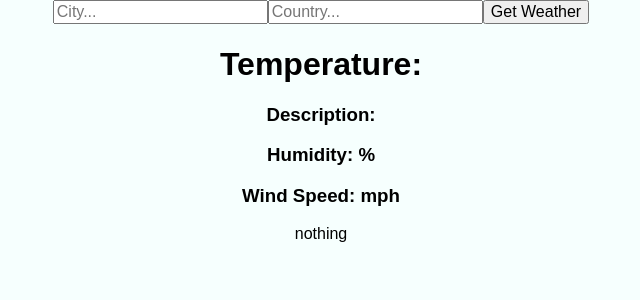
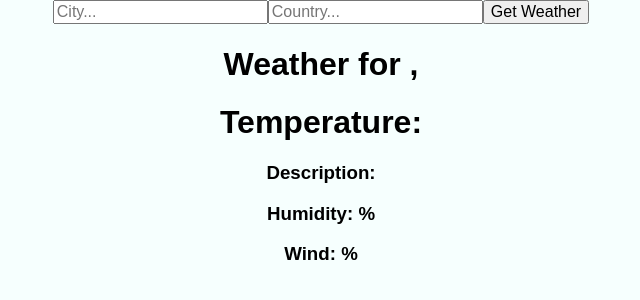
Before and after one commit to tylerpetz/Rain_or_Ride, a React (Create React App) app: page / in a window 1280 px wide. Shown: the top 300 px of the page, without its empty margins (319-959 px from the left). Built offline with nearby package versions, Linux system fonts and the light colour scheme.

Commit message:
fixed the setstate and moved some stuff around

```diff
--- a/src/App.js
+++ b/src/App.js
@@ -17,11 +17,12 @@ class App extends Component {
     description: undefined,
     loading: false,
     forecast: [],
-    error: undefined
+    error: false
   }
 
 
   getWeather = async (e) => {
+
     e.preventDefault();
     const city = 'Sarasota';
     const country = 'us';
@@ -33,45 +34,26 @@ class App extends Component {
       const data = await api_call.json();
       console.log(data);
 
+      const dataItem = data.list[0];
 
-   this.setState({
-        temp: data.list[0].main.temp,
-        city: data.city.name,
-        wind: data.list[0].wind.speed,
-        country: data.city.country,
-        humidity: data.list[0].main.humidity,
-        description: data.list[0].weather[0].description,
-        error: "",
-        forecast: data.list.map(data => ({
-          temp: data.main.temp,
-          humidity: data.main.humidity,
-          weather: data.weather[0].description,
-
-      }))
-
-
-
-  })
-
-
+    this.setState({
+      city: data.city.name,
+      country: data.city.country,
+      forecast: {
+        temp: dataItem.main.temp,
+        humidity: dataItem.main.humidity,
+        wind: dataItem.wind.speed,
+        description: dataItem.weather[0].description
+      }
+    })
   }
 
   render() {
-
     return (
       <div className="App">
-      	 <Form
-            getWeather={this.getWeather}
-         />
-         <BigCard
-            temp={this.state.temp}
-            description={this.state.description}
-            humidity={this.state.humidity}
-            wind={this.state.wind}
-          />
-          <CardList forecast={this.state.forecast}
-          />
-
+        <Form getWeather={this.getWeather} />
+        <BigCard weather={this.state} />
+        <CardList forecast={this.state.forecast} />
       </div>
     );
   }
--- a/src/components/BigCard/BigCard.js
+++ b/src/components/BigCard/BigCard.js
@@ -3,15 +3,11 @@ import React from 'react';
 import './style.css';
 
 const BigCard = (props) => {
+    console.log(props);
 	return (
 		<div>
-			<h1>Temperature: {props.temp}</h1>
-			<h3>Description: {props.description}</h3>
-			<h3>Humidity: {props.humidity}%</h3>
-			<h3>Wind Speed: {props.wind}mph</h3>
-
+            <h1>Weather for {props.weather.city}, {props.weather.country}</h1>
 		</div>
-
 	);
 }
 
--- a/src/components/CardList/CardList.js
+++ b/src/components/CardList/CardList.js
@@ -1,14 +1,12 @@
 import React from 'react';
-import Card from '../Card/Card';
 
 const CardList = (props) => {
-	console.log(props.forecast);
-
-
-
 	return (
 		<div>
-		nothing
+            <h1>Temperature: {props.forecast.temp}</h1>
+            <h3>Description: {props.forecast.description}</h3>
+            <h3>Humidity: {props.forecast.humidity}%</h3>
+            <h3>Wind: {props.forecast.wind}%</h3>
 		</div>
 	)
 }
```
